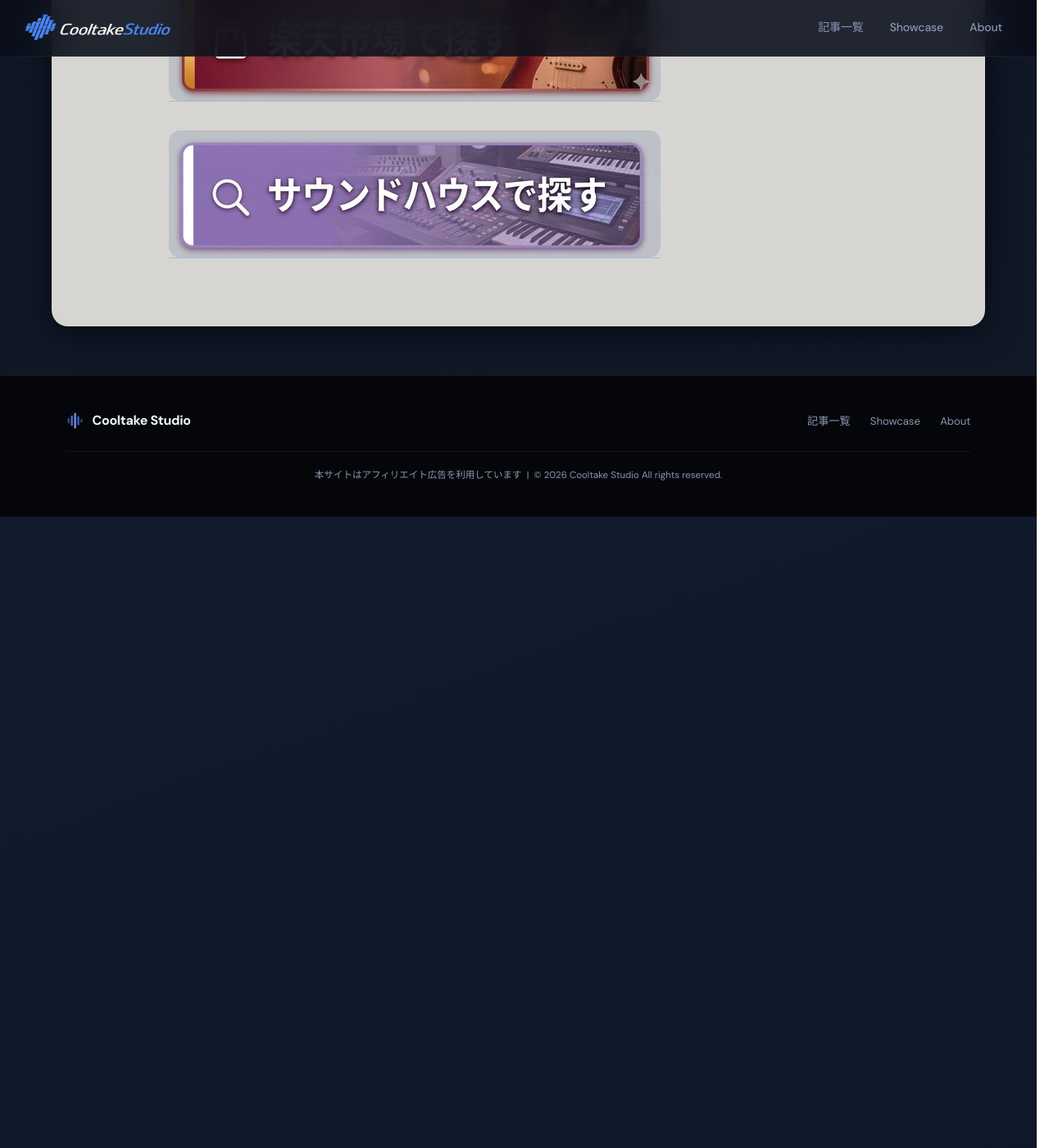
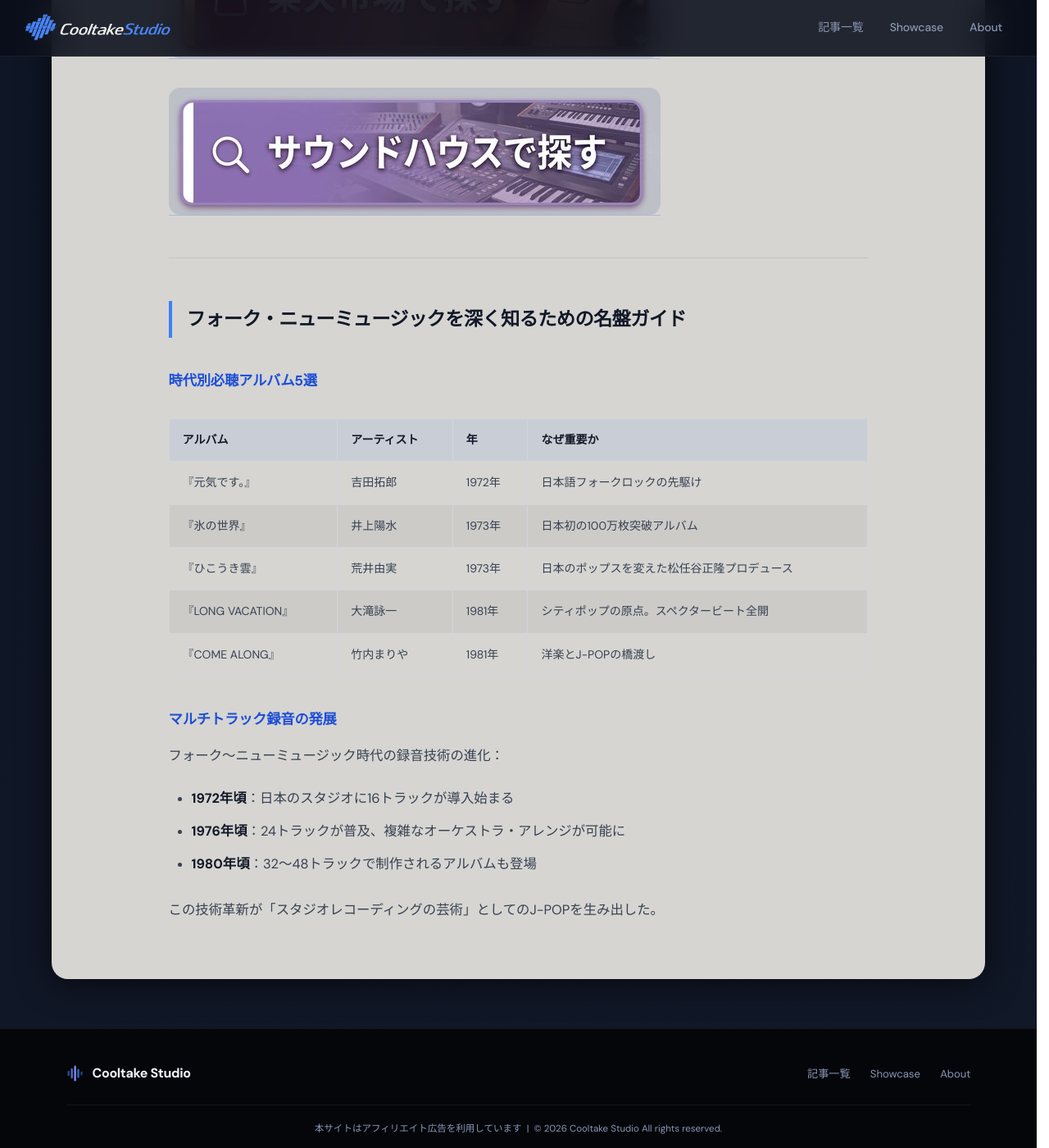
Before and after one commit to cooltake/cooltake-staging, a Jekyll site: the page built from _posts/2026-05-30-japan-music-02-folk-new-music.md, in a window 1280 px wide and 1400 px high, scrolled down 3798 px. Shown: the whole window at 82% size. Built offline with Jekyll 4.4.1, drawn with Linux system fonts in a browser that asks for light colours; some web fonts are replaced; some of the changed text lies outside the part shown.

Commit message:
fix: fix affiliate links and add deep-dive content to japan music series

```diff
--- a/_posts/2026-05-30-japan-music-02-folk-new-music.md
+++ b/_posts/2026-05-30-japan-music-02-folk-new-music.md
@@ -67,7 +66,7 @@
 フォークサウンドの核心はアコギ。現代でもMartin、Gibsonの定番モデルは健在：
 
 <div style="margin:1.5rem 0;">
-<a href="https://hb.afl.rakuten.co.jp/ichiba/2c3fa5a0.94ef6741.2c3fa5a1.98b5e1ce/?pc=https%3A%2F%2Fsearch.rakuten.co.jp%2Fsearch%2Fmall%2FMartin%2B%25E3%2582%25A2%25E3%2582%25B3%25E3%2583%2592%25E3%2582%2599%25E3%2582%25BF%25E3%2583%25BC%2F" rel="nofollow" referrerpolicy="no-referrer-when-downgrade" style="display:inline-block;text-decoration:none;">
+<a href="https://hb.afl.rakuten.co.jp/ichiba/54518dd8.3792440a.54518dd9.03b99be4/?pc=https%3A%2F%2Fsearch.rakuten.co.jp%2Fsearch%2Fmall%2FMartin%2B%25E3%2582%25A2%25E3%2582%25B3%25E3%2583%2592%25E3%2582%2599%25E3%2582%25BF%25E3%2583%25BC%2F" rel="nofollow" referrerpolicy="no-referrer-when-downgrade" style="display:inline-block;text-decoration:none;">
 <img src="/assets/images/btn-rakuten.jpg" alt="楽天市場で探す" width="600" height="155" style="max-width:100%;height:auto;border-radius:14px;display:block;">
 </a>
 </div>
@@ -81,7 +80,7 @@
 - **Arturia Tape MELLO-FI**：アナログテープ質感
 
 <div style="margin:1.5rem 0;">
-<a href="https://h.accesstrade.net/sp/cc?rk=0100pdhv00n9hy" rel="nofollow" referrerpolicy="no-referrer-when-downgrade" style="display:inline-block;text-decoration:none;">
+<a href="https://h.accesstrade.net/sp/cc?rk=0100pdhv00n9hy&url=https%3A%2F%2Fwww.soundhouse.co.jp%2Fsearch%2Findex%3Fs_category_cd%3D120%26s_maker_cd%3D%26s_search_all%3D%26s_ord%3D" rel="nofollow" referrerpolicy="no-referrer-when-downgrade" style="display:inline-block;text-decoration:none;">
 <img src="/assets/images/btn-soundhouse.jpg" alt="サウンドハウスで探す" width="600" height="155" style="max-width:100%;height:auto;border-radius:14px;display:block;">
 </a>
 </div>
@@ -99,7 +98,7 @@
 ### 関連アルバム・CDを探す
 
 <div style="margin:1.5rem 0;">
-<a href="https://hb.afl.rakuten.co.jp/ichiba/2c3fa5a0.94ef6741.2c3fa5a1.98b5e1ce/?pc=https%3A//search.rakuten.co.jp/search/mall/%E5%90%89%E7%94%B0%E6%8B%93%E9%83%8E%2B%E4%BA%95%E4%B8%8A%E9%99%BD%E6%B0%B4%2BCD/" rel="nofollow" referrerpolicy="no-referrer-when-downgrade" style="display:inline-block;text-decoration:none;">
+<a href="https://hb.afl.rakuten.co.jp/ichiba/54518dd8.3792440a.54518dd9.03b99be4/?pc=https%3A//search.rakuten.co.jp/search/mall/%E5%90%89%E7%94%B0%E6%8B%93%E9%83%8E%2B%E4%BA%95%E4%B8%8A%E9%99%BD%E6%B0%B4%2BCD/" rel="nofollow" referrerpolicy="no-referrer-when-downgrade" style="display:inline-block;text-decoration:none;">
 <img src="/assets/images/btn-rakuten.jpg" alt="楽天市場で探す" width="600" height="155" style="max-width:100%;height:auto;border-radius:14px;display:block;">
 </a>
 </div>
@@ -107,7 +106,7 @@
 ### 関連書籍・教則本を探す
 
 <div style="margin:1.5rem 0;">
-<a href="https://hb.afl.rakuten.co.jp/ichiba/2c3fa5a0.94ef6741.2c3fa5a1.98b5e1ce/?pc=https%3A//search.rakuten.co.jp/search/mall/%E3%82%A2%E3%82%B3%E3%83%BC%E3%82%B9%E3%83%86%E3%82%A3%E3%83%83%E3%82%AF%E3%82%AE%E3%82%BF%E3%83%BC%2B%E6%95%99%E5%89%87%E6%9C%AC/" rel="nofollow" referrerpolicy="no-referrer-when-downgrade" style="display:inline-block;text-decoration:none;">
+<a href="https://hb.afl.rakuten.co.jp/ichiba/54518dd8.3792440a.54518dd9.03b99be4/?pc=https%3A//search.rakuten.co.jp/search/mall/%E3%82%A2%E3%82%B3%E3%83%BC%E3%82%B9%E3%83%86%E3%82%A3%E3%83%83%E3%82%AF%E3%82%AE%E3%82%BF%E3%83%BC%2B%E6%95%99%E5%89%87%E6%9C%AC/" rel="nofollow" referrerpolicy="no-referrer-when-downgrade" style="display:inline-block;text-decoration:none;">
 <img src="/assets/images/btn-rakuten.jpg" alt="楽天市場で探す" width="600" height="155" style="max-width:100%;height:auto;border-radius:14px;display:block;">
 </a>
 </div>
@@ -115,13 +114,36 @@
 ### 関連機材・楽器を探す
 
 <div style="margin:1.5rem 0;">
-<a href="https://hb.afl.rakuten.co.jp/ichiba/2c3fa5a0.94ef6741.2c3fa5a1.98b5e1ce/?pc=https%3A//search.rakuten.co.jp/search/mall/%E3%82%A2%E3%82%B3%E3%83%BC%E3%82%B9%E3%83%86%E3%82%A3%E3%83%83%E3%82%AF%E3%82%AE%E3%82%BF%E3%83%BC%2BMartin/" rel="nofollow" referrerpolicy="no-referrer-when-downgrade" style="display:inline-block;text-decoration:none;">
+<a href="https://hb.afl.rakuten.co.jp/ichiba/54518dd8.3792440a.54518dd9.03b99be4/?pc=https%3A//search.rakuten.co.jp/search/mall/%E3%82%A2%E3%82%B3%E3%83%BC%E3%82%B9%E3%83%86%E3%82%A3%E3%83%83%E3%82%AF%E3%82%AE%E3%82%BF%E3%83%BC%2BMartin/" rel="nofollow" referrerpolicy="no-referrer-when-downgrade" style="display:inline-block;text-decoration:none;">
 <img src="/assets/images/btn-rakuten.jpg" alt="楽天市場で探す" width="600" height="155" style="max-width:100%;height:auto;border-radius:14px;display:block;">
 </a>
 </div>
 
 <div style="margin:1.5rem 0;">
-<a href="https://h.accesstrade.net/sp/cc?rk=0100pdhv00n9hy" rel="nofollow" referrerpolicy="no-referrer-when-downgrade" style="display:inline-block;text-decoration:none;">
+<a href="https://h.accesstrade.net/sp/cc?rk=0100pdhv00n9hy&url=https%3A%2F%2Fwww.soundhouse.co.jp%2Fsearch%2Findex%3Fs_category_cd%3D120%26s_maker_cd%3D%26s_search_all%3D%26s_ord%3D" rel="nofollow" referrerpolicy="no-referrer-when-downgrade" style="display:inline-block;text-decoration:none;">
 <img src="/assets/images/btn-soundhouse.jpg" alt="サウンドハウスで探す" width="600" height="155" style="max-width:100%;height:auto;border-radius:14px;display:block;">
 </a>
 </div>
+---
+
+## フォーク・ニューミュージックを深く知るための名盤ガイド
+
+### 時代別必聴アルバム5選
+
+| アルバム | アーティスト | 年 | なぜ重要か |
+|---------|------------|----|-----------|
+| 『元気です。』 | 吉田拓郎 | 1972年 | 日本語フォークロックの先駆け |
+| 『氷の世界』 | 井上陽水 | 1973年 | 日本初の100万枚突破アルバム |
+| 『ひこうき雲』 | 荒井由実 | 1973年 | 日本のポップスを変えた松任谷正隆プロデュース |
+| 『LONG VACATION』 | 大滝詠一 | 1981年 | シティポップの原点。スペクタービート全開 |
+| 『COME ALONG』 | 竹内まりや | 1981年 | 洋楽とJ-POPの橋渡し |
+
+### マルチトラック録音の発展
+
+フォーク〜ニューミュージック時代の録音技術の進化：
+
+- **1972年頃**：日本のスタジオに16トラックが導入始まる
+- **1976年頃**：24トラックが普及、複雑なオーケストラ・アレンジが可能に
+- **1980年頃**：32〜48トラックで制作されるアルバムも登場
+
+この技術革新が「スタジオレコーディングの芸術」としてのJ-POPを生み出した。
```
Also changed, not shown: other parts of _posts/2026-05-30-japan-music-02-folk-new-music.md (+0 -1 lines).
